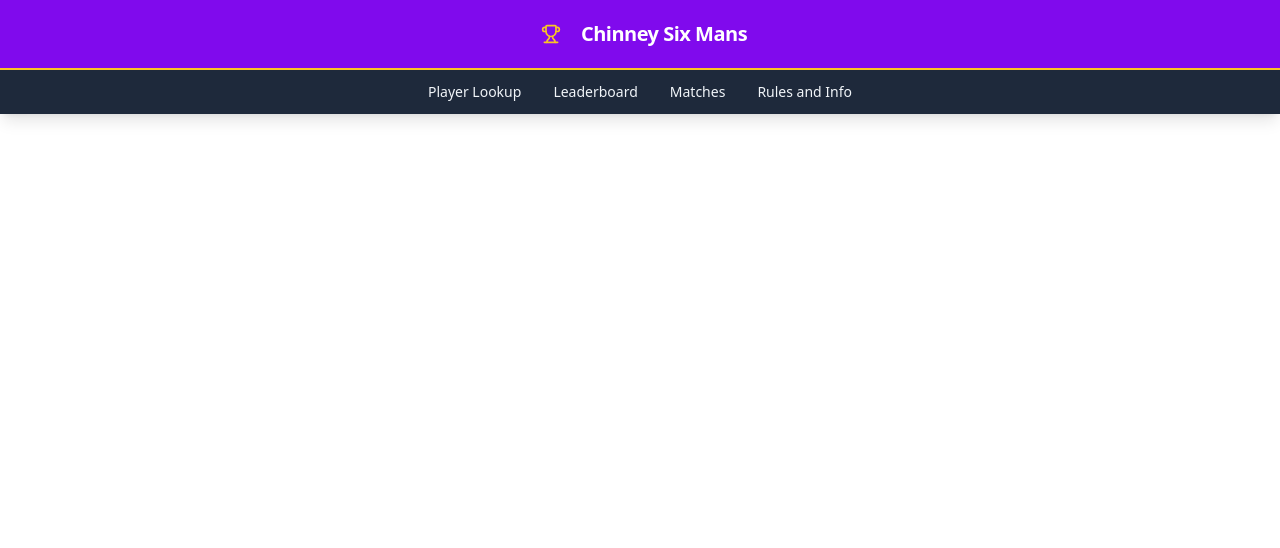
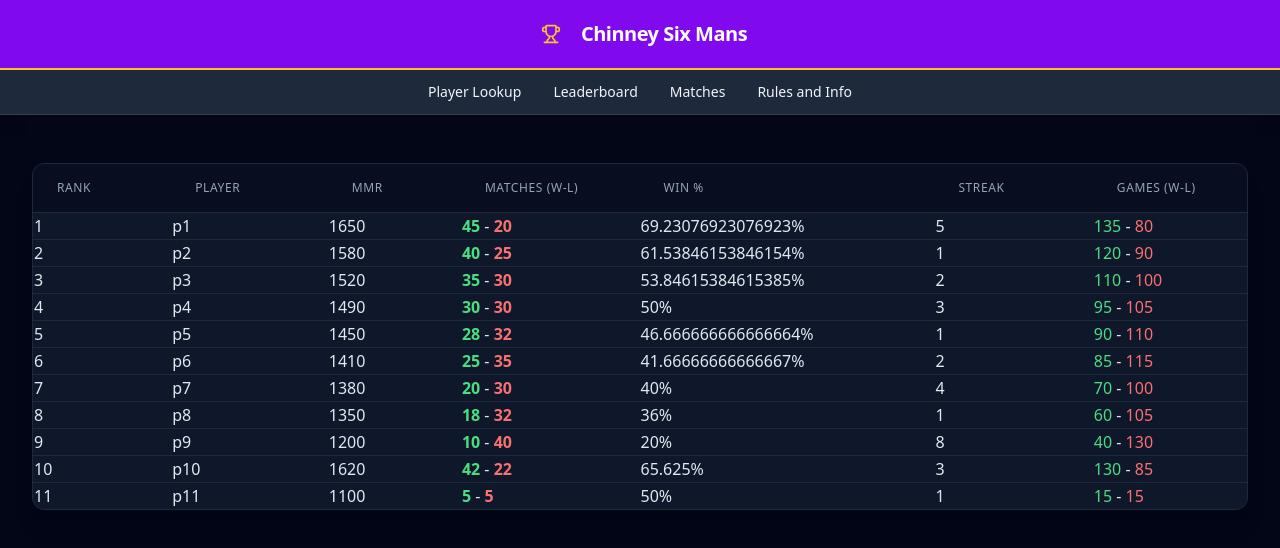
Before and after one commit to Callum-C/chinney-react-website, a React (Vite) app: page / in a window 1280 px wide. Shown: the top 548 px of the page. Built offline with nearby package versions, Linux system fonts and the light colour scheme.

Commit message:
Initial Leaderboard

```diff
--- a/src/App.jsx
+++ b/src/App.jsx
@@ -1,12 +1,18 @@
 import React from 'react';
 import Header from './components/Header'
+import Leaderboard from './components/Leaderboard'
 
 
 export default function App() {
 
   return (
-    <div className=''>
+    <div className='w-full bg-slate-950 min-h-screen text-slate-200 font-sans selection:bg-chinney-purple selection:text-white'>
       <Header />
+
+      <main className=' max-w-7xl mx-auto px-4 sm:px-6 lg:px-8 py-8'>
+        <Leaderboard />
+      </main>
+
     </div>
   )
 }
--- a/src/components/Header.jsx
+++ b/src/components/Header.jsx
@@ -11,7 +11,7 @@ const NAV_LINKS = [
 export default function renderHeader() {
 
   return (
-    <header className='w-full shadow-lg mb-8'>
+    <header className='w-full shadow-lg mb-4 border-b border-slate-700'>
 
       <div className='w-full bg-chinney-purple border-b-2 border-chinney-gold'>
         <div className='max-w-7xl mx-auto p-4 flex items-center justify-center gap-3'>
--- /dev/null
+++ b/src/components/Leaderboard.jsx
@@ -0,0 +1,58 @@
+import React from 'react';
+import { MOCK_PLAYERS, MOCK_STATS, MOCK_MATCHES } from '../data/mockData';
+import { getPlayerName } from '../helpers/utilityFunctions';
+
+const TABLE_HEADERS = [
+  {label: "Rank", id: "rank"},
+  {label: "Player", id: "player"},
+  {label: "MMR", id: "mmr"},
+  {label: "Matches (W-L)", id: "matches"},
+  {label: "Win %", id: "win_percent"},
+  {label: "Streak", id: "streak"},
+  {label: "Games (W-L)", id: "games"}
+];
+
+export default function renderLeaderboard() {
+
+  return (
+    <div className='bg-slate-900 rounded-xl border border-slate-800 overflow-hidden shadow-xl'>
+      { /* Leaderboard Background  */ }
+      <div className='overflow-x-auto'>
+        { /* Leaderboard Container */ }
+        <table className='min-w-full divide-y divide-slate-800'>
+
+          <thead className='bg-slate-950/50 text-white'>
+            <tr>
+              {TABLE_HEADERS.map((heading) => {
+                return (
+                  <th
+                    className='px-6 py-4 text-left text-xs font-medium text-slate-400 uppercase tracking-wider w-16'
+                    key={heading.id}
+                  >{heading.label}</th>
+                );
+              })}
+            </tr>
+          </thead>
+
+          <tbody className='divide-y divide-slate-800'>
+              {MOCK_STATS.map((player, index) => {
+                return (
+                  <tr key={player.playerID} className='hover:bg-slate-800/50 transition-colors group'>
+                    <td>{index + 1}</td>
+                    <td>{player.playerID}</td>
+                    <td>{player.mmr}</td>
+                    <td><span className='text-green-400 font-bold'>{player.matchesWon}</span> - <span className='text-red-400 font-bold'>{player.matchesLost}</span></td>
+                    <td>{(player.matchesWon / (player.matchesWon + player.matchesLost)) * 100 + "%"}</td>
+                    <td>{player.winStreak > 0 ? player.winStreak : player.losingStreak}</td>
+                    <td><span className='text-green-400'>{player.gamesWon}</span> - <span className='text-red-400'>{player.gamesLost}</span></td>
+
+                  </tr>
+                );
+              })}
+          </tbody>
+
+        </table>
+      </div>
+    </div>
+  );
+}
--- /dev/null
+++ b/src/helpers/utilityFunctions.jsx
@@ -0,0 +1,13 @@
+import React from 'react';
+import { MOCK_PLAYERS } from '../data/mockData';
+
+export const getPlayerName = (id) => {
+  const player = MOCK_PLAYERS.find(p => p.playerID === id);
+  return player ? player.username : 'Unknown';
+}
+
+export const formatDate = (dateString) => {
+  const date = new Date(dateString);
+  // TODO: Improve date formatting.
+  return date;
+}
```
